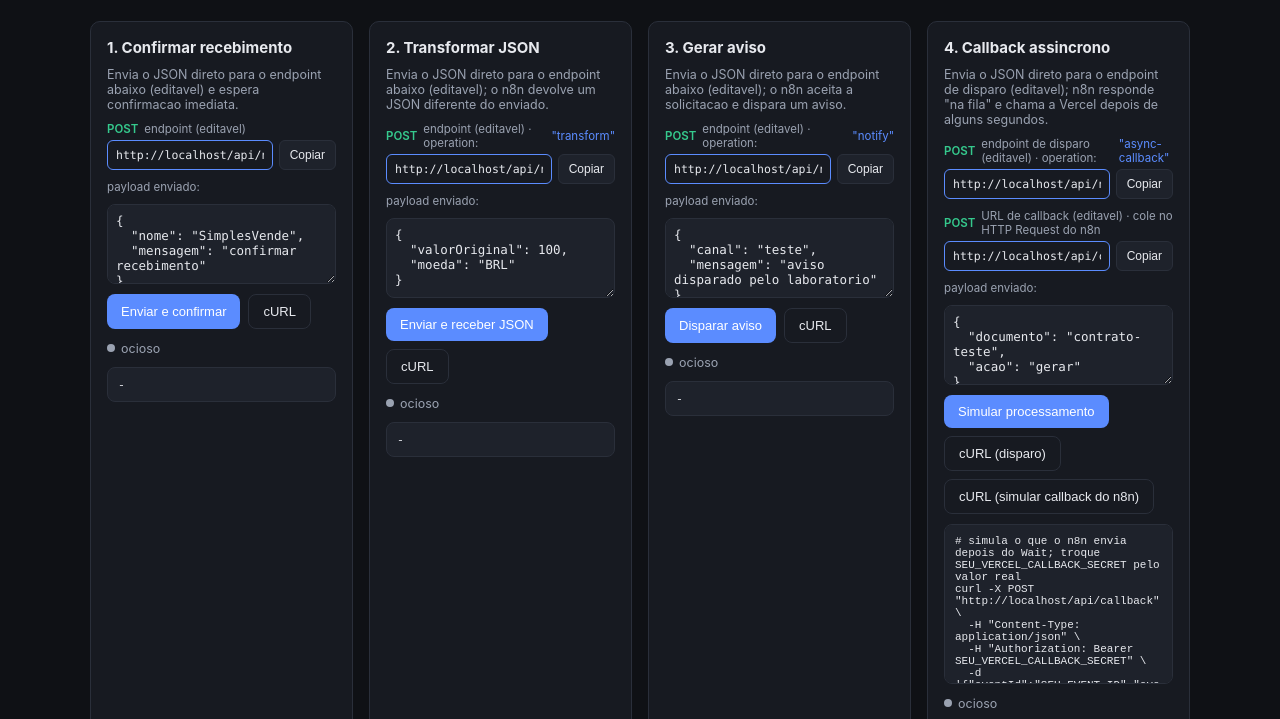
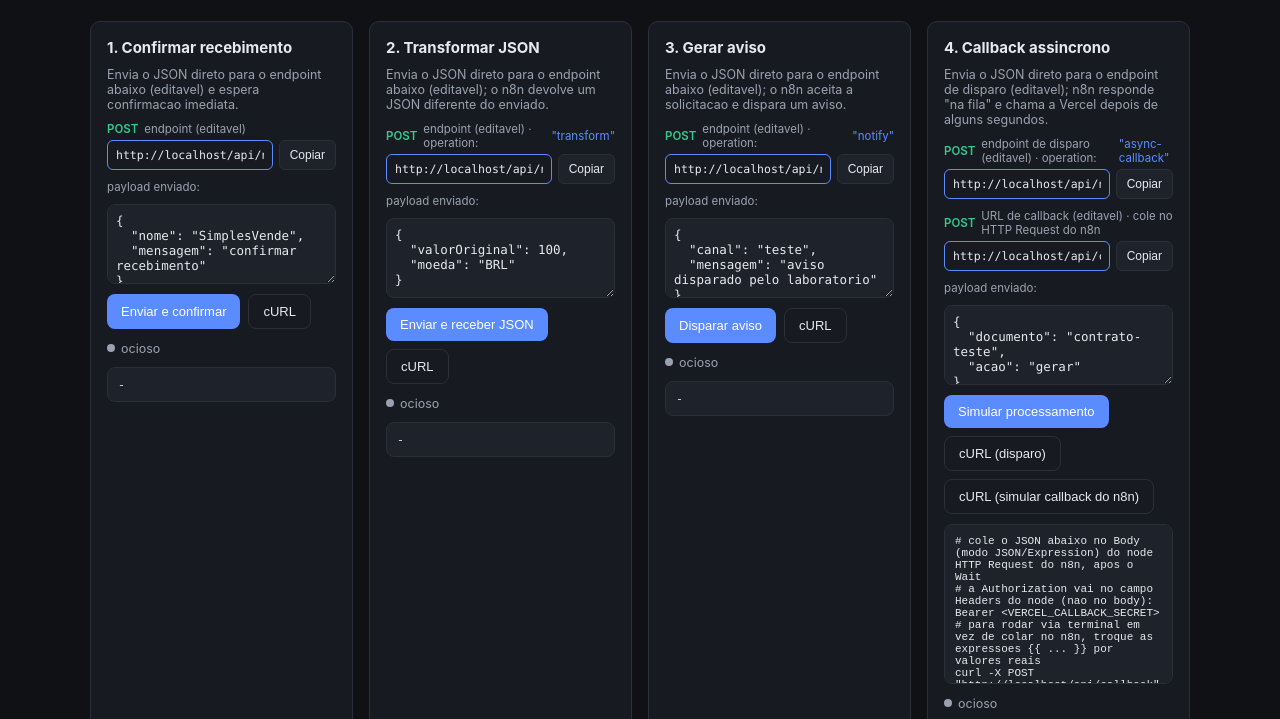
Before and after one commit to frkeletrica/SimplesVendeMini, a website: page index.html in a window 1280 px wide. Both pictures are taken after a click on the button "cURL (simular callback do n8n)". Shown: the part 74-793 px from the top of the page. Drawn offline with Linux system fonts and the light colour scheme.

Commit message:
Use n8n expressions in the callback cURL template
buildCallbackCurl() now emits {{ $json.body.correlationId }},
{{ $execution.id }} and {{ $now.toISO() }} instead of static
SEU_EVENT_ID/SEU_CORRELATION_ID placeholders, so the JSON body can be
pasted almost as-is into the n8n HTTP Request node (Body, JSON/Expression
mode) that should follow the Wait step -- rather than only being useful
as a manual terminal command. Added comments noting Authorization goes
in the node's Headers, not the body, and that {{ }} needs replacing
with real values if run as a plain curl.

```diff
--- a/index.html
+++ b/index.html
@@ -368,17 +368,23 @@
   function buildCallbackCurl(card) {
     const urlInput = card.querySelector('[data-endpoint-role="callback"]');
     const url = (urlInput && urlInput.value) || window.location.origin + '/api/callback';
+    // Valores como {{ $json.body.correlationId }} sao expressoes do n8n:
+    // cole este JSON direto no campo "Body" (modo JSON/Expression) do node
+    // HTTP Request, logo apos o Wait. Para rodar como curl de terminal em
+    // vez de colar no n8n, troque as expressoes {{ ... }} por valores reais.
     const body = JSON.stringify({
-      eventId: 'SEU_EVENT_ID',
+      eventId: '{{ $execution.id }}',
       eventType: 'async-callback',
-      correlationId: state.activeCorrelationId || 'SEU_CORRELATION_ID',
-      jobId: 'SEU_JOB_ID',
+      correlationId: '{{ $json.body.correlationId }}',
+      jobId: '{{ $execution.id }}',
       status: 'completed',
-      occurredAt: new Date().toISOString(),
+      occurredAt: '{{ $now.toISO() }}',
       data: { resultado: 'ok' },
     });
     return (
-      '# simula o que o n8n envia depois do Wait; troque SEU_VERCEL_CALLBACK_SECRET pelo valor real\n' +
+      '# cole o JSON abaixo no Body (modo JSON/Expression) do node HTTP Request do n8n, apos o Wait\n' +
+      '# a Authorization vai no campo Headers do node (nao no body): Bearer <VERCEL_CALLBACK_SECRET>\n' +
+      '# para rodar via terminal em vez de colar no n8n, troque as expressoes {{ ... }} por valores reais\n' +
       'curl -X POST "' + url + '" \\\n' +
       '  -H "Content-Type: application/json" \\\n' +
       '  -H "Authorization: Bearer SEU_VERCEL_CALLBACK_SECRET" \\\n' +
```
